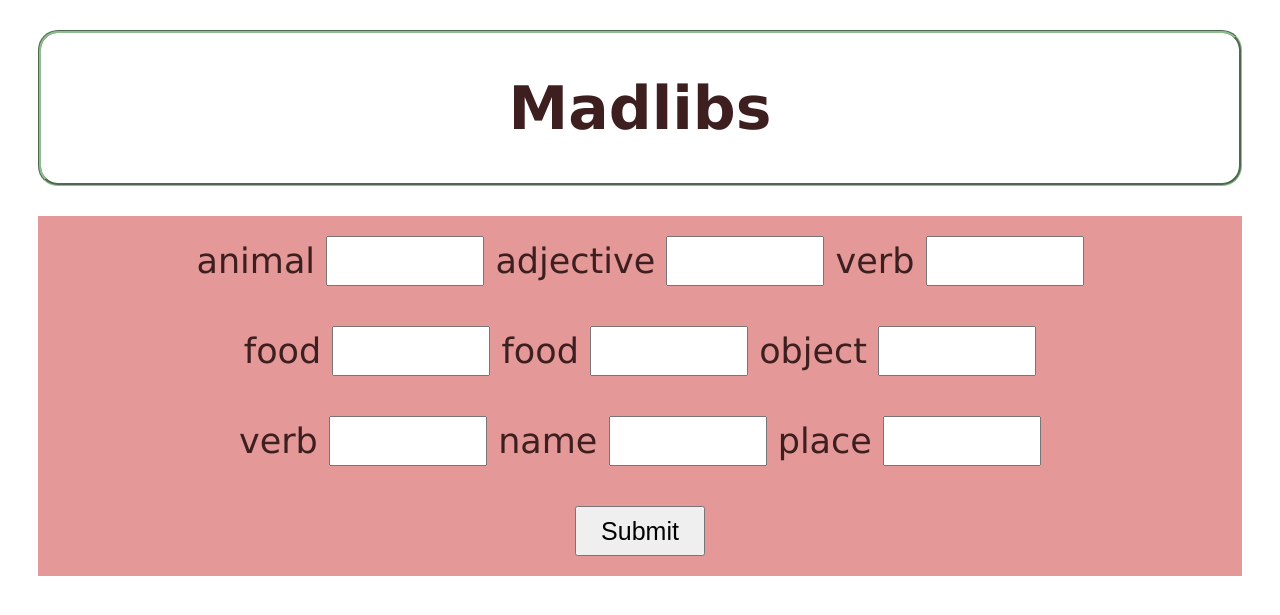
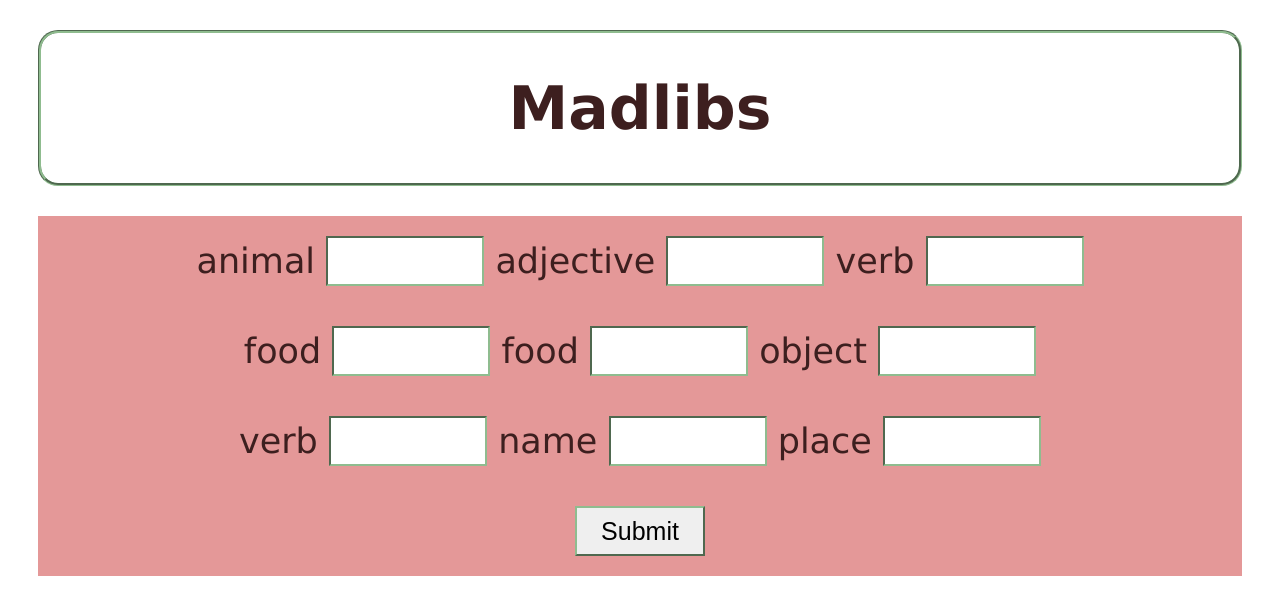
Before and after one commit to julz08/madlibs-fanny-juliana, a Flask app: page /madlib in a window 1280 px wide. Shown: the top 615 px of the page. Run offline with Flask 3, Linux system fonts and the light colour scheme.

Commit message:
changed border-color

```diff
--- a/static/styles/style.css
+++ b/static/styles/style.css
@@ -50,10 +50,12 @@ div{
     width: 150px;
     height: 30px;
     padding-top: 15px;
+    border-color:darkseagreen;
 }
 
 #submit{
     font-size: 25px;
     height: 50px;
     width: 130px;
+    border-color:darkseagreen;
 }
```
